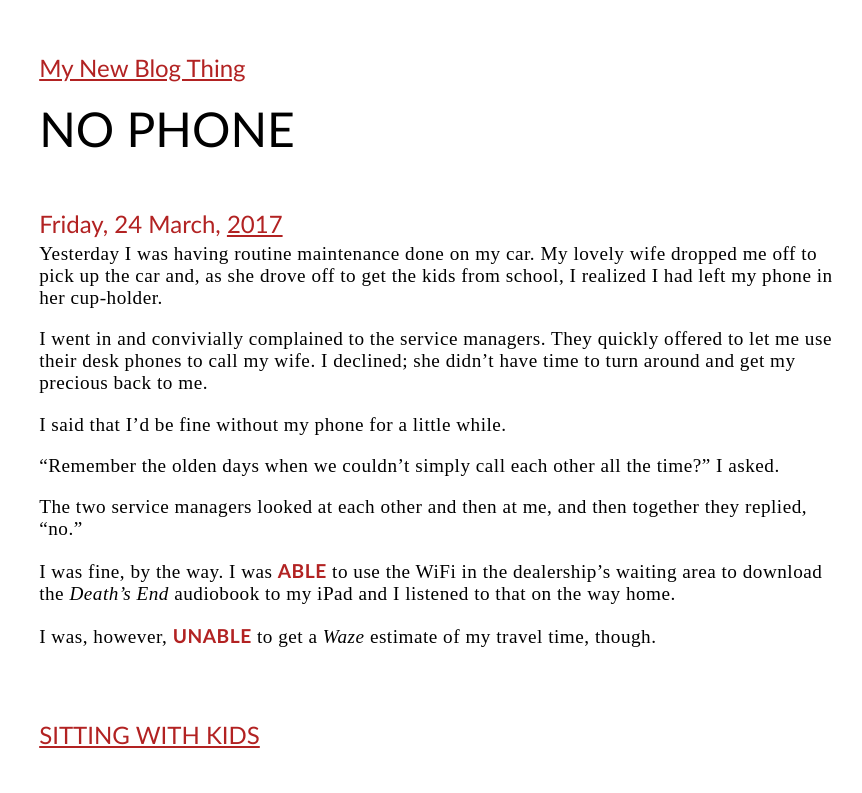
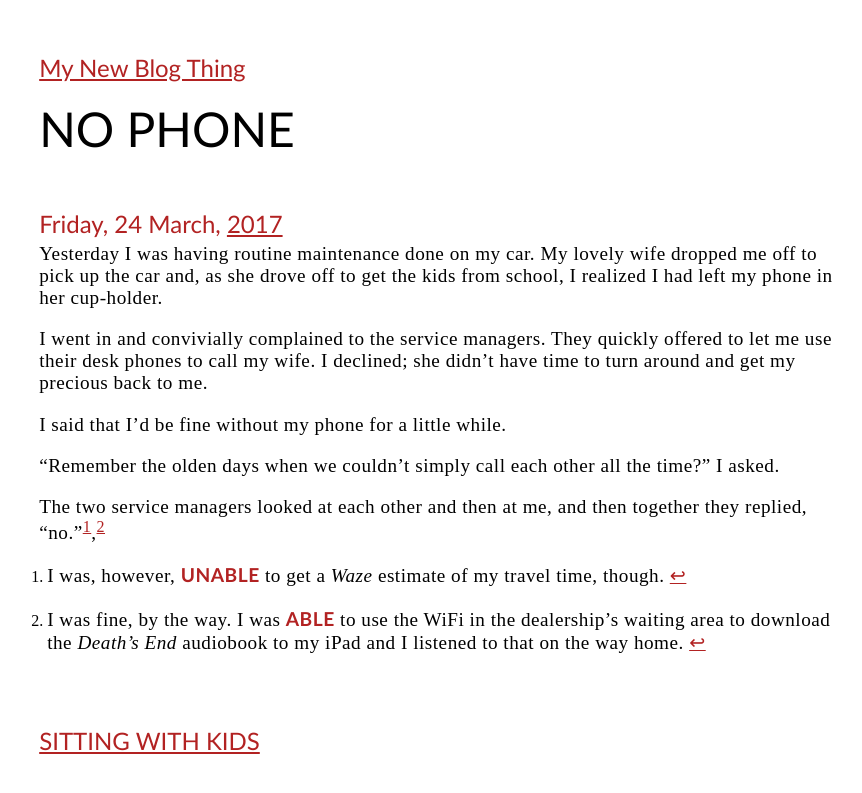
Before and after one commit to n8mob/n8mob.github.io, a Jekyll site: the page built from _posts/2017-03-24-NoPhone.md, in a window 1280 px wide. Shown: the top 793 px of the page, without its empty margins (12-874 px from the left). Built offline with Jekyll 4.4.1, drawn with Linux system fonts in a browser that asks for light colours; part of the change alters nothing that is shown.

```diff
--- a/_config.yml
+++ b/_config.yml
@@ -1,2 +1,3 @@
 title: My New Blog&nbsp;Thing
 permalink: /:categories/:year/:short_month/:title.html
+markdown: kramdown
--- a/_posts/2017-03-24-NoPhone.md
+++ b/_posts/2017-03-24-NoPhone.md
@@ -10,8 +10,8 @@ I said that I'd be fine without my phone for a little while.
 
 "Remember the olden days when we couldn't simply call each other all the time?" I asked.
 
-The two service managers looked at each other and then at me, and then together they replied, "no."
+The two service managers looked at each other and then at me, and then together they replied, "no."[^unable],[^able]
 
-I was fine, by the way. I was **able** to use the WiFi in the dealership's waiting area to download the <cite>Death's End</cite> audiobook to my iPad and I listened to that on the way home.
+[^unable]:I was, however, **unable** to get a <cite>Waze</cite> estimate of my travel time, though.
 
-I was, however, **unable** to get a <cite>Waze</cite> estimate of my travel time, though.
+[^able]:I was fine, by the way. I was **able** to use the WiFi in the dealership's waiting area to download the <cite>Death's End</cite> audiobook to my iPad and I listened to that on the way home.
```
